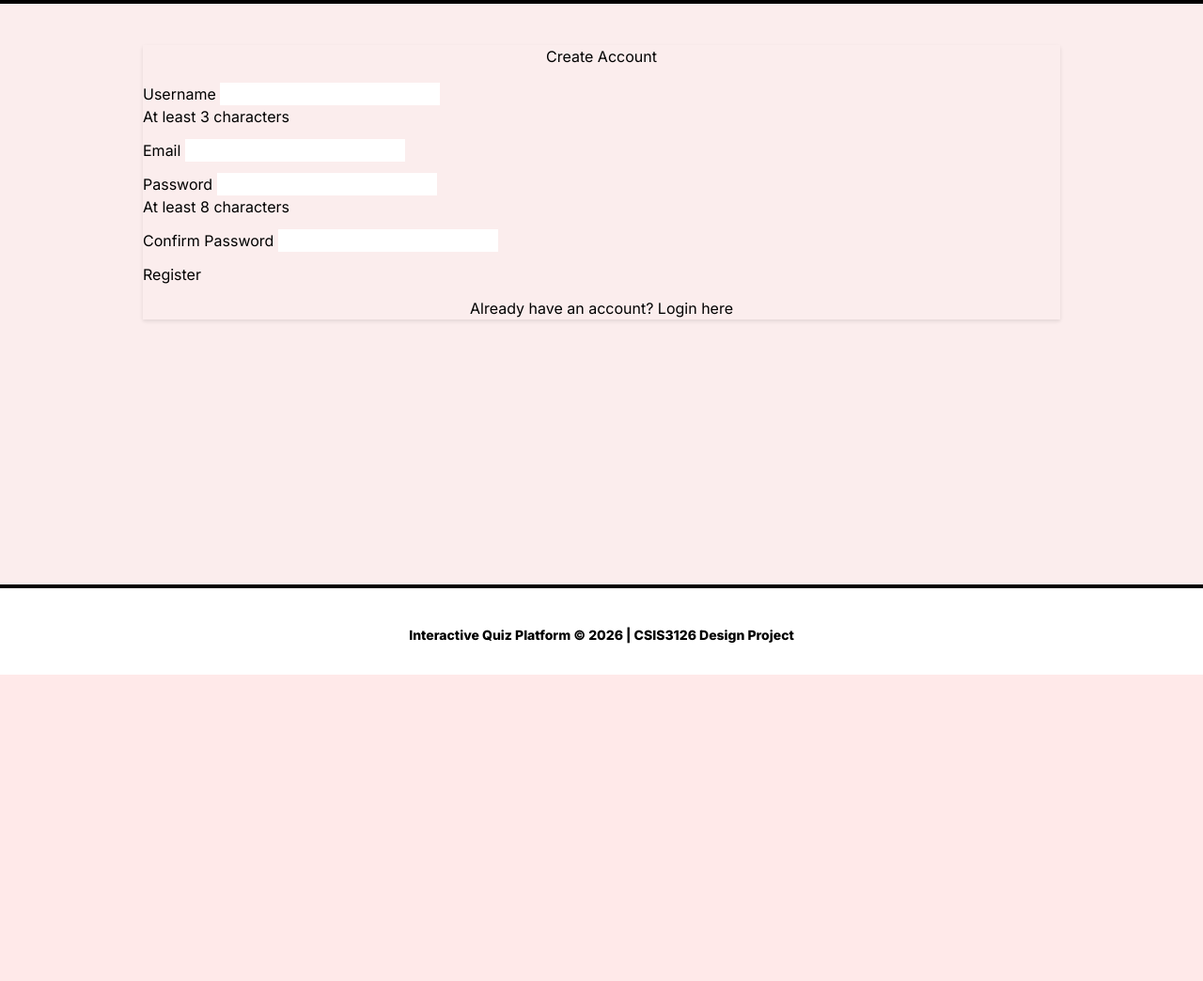
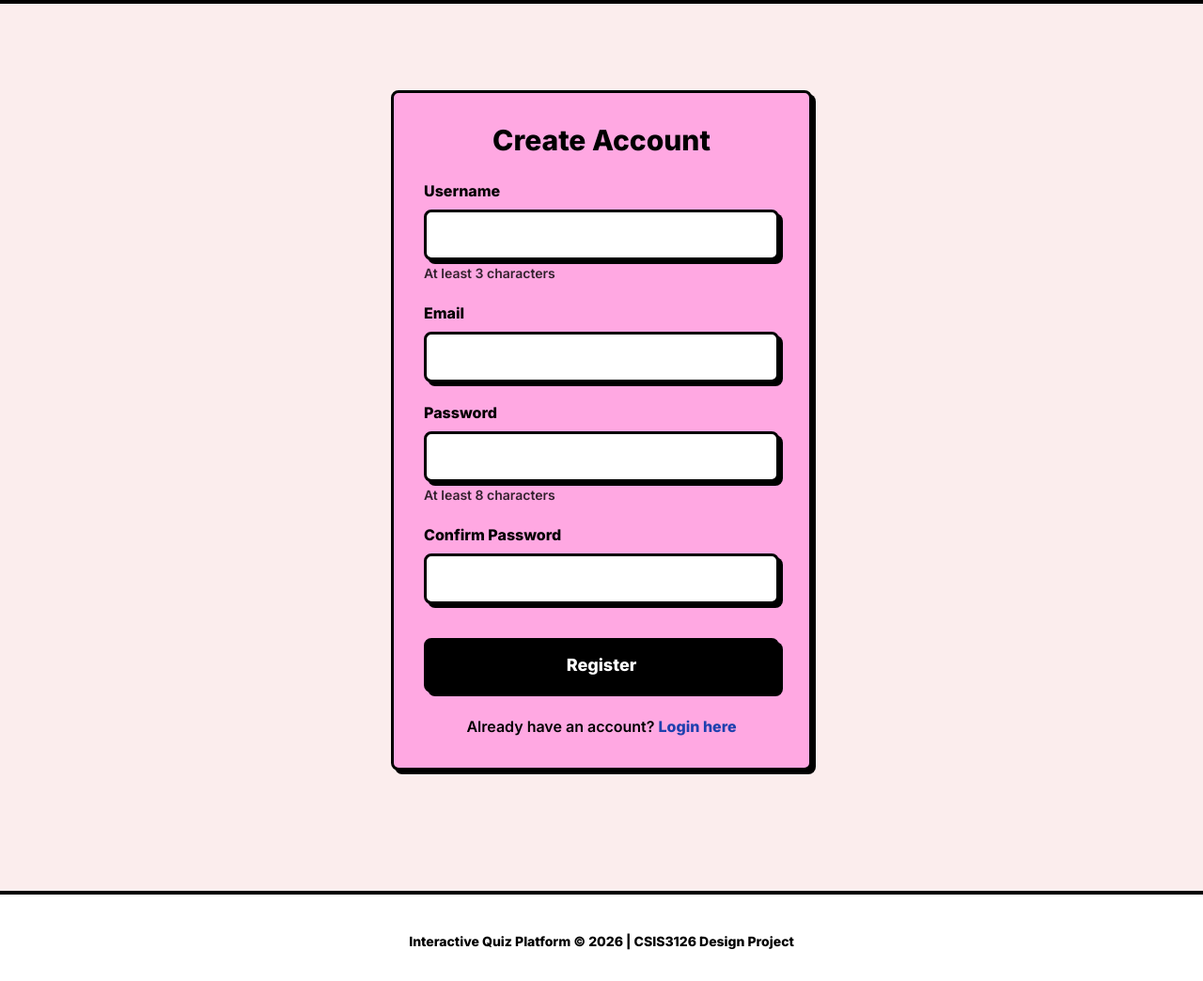
Before and after one commit to EnovWayoi/CSIS3126_Wayoi, a Flask app: page /register in a window 1280 px wide. Shown: the part 82-1126 px from the top of the page at 94% size. Before the commit the page ends 800 px from the top, so only its background shows below. Run offline with Flask 3, Linux system fonts and the light colour scheme; some libraries are stand-ins or nearby versions.

Commit message:
style: Redesign register page with Neo-brutalism aesthetic

```diff
--- a/src/templates/register.html
+++ b/src/templates/register.html
@@ -3,47 +3,48 @@
 {% block title %}Register - Quiz Platform{% endblock %}
 
 {% block content %}
-<div class="row justify-content-center">
-    <div class="col-md-6">
-        <div class="card">
-            <div class="card-body">
-                <h2 class="card-title text-center mb-4">Create Account</h2>
+<div class="flex justify-center mt-12 mb-20 relative z-0">
+    <div class="w-full max-w-md">
+        <div class="bg-neo-pink neo-card p-8">
+            <h2 class="text-3xl font-black text-center mb-6">Create Account</h2>
 
-                <form method="POST" action="{{ url_for('register') }}">
-                    <div class="mb-3">
-                        <label for="username" class="form-label">Username</label>
-                        <input type="text" class="form-control" id="username" name="username"
-                               required minlength="3" maxlength="50">
-                        <div class="form-text">At least 3 characters</div>
+            <form method="POST" action="{{ url_for('register') }}" class="flex flex-col gap-5">
+                <div>
+                    <label for="username" class="block font-bold mb-2">Username</label>
+                    <input type="text" class="neo-input bg-white" id="username" name="username" required minlength="3"
+                        maxlength="50">
+                    <div class="text-sm font-semibold mt-1 opacity-80">At least 3 characters</div>
                 </div>
 
-                    <div class="mb-3">
-                        <label for="email" class="form-label">Email</label>
-                        <input type="email" class="form-control" id="email" name="email"
-                               required maxlength="100">
+                <div>
+                    <label for="email" class="block font-bold mb-2">Email</label>
+                    <input type="email" class="neo-input bg-white" id="email" name="email" required maxlength="100">
                 </div>
 
-                    <div class="mb-3">
-                        <label for="password" class="form-label">Password</label>
-                        <input type="password" class="form-control" id="password" name="password"
-                               required minlength="8">
-                        <div class="form-text">At least 8 characters</div>
+                <div>
+                    <label for="password" class="block font-bold mb-2">Password</label>
+                    <input type="password" class="neo-input bg-white" id="password" name="password" required
+                        minlength="8">
+                    <div class="text-sm font-semibold mt-1 opacity-80">At least 8 characters</div>
                 </div>
 
-                    <div class="mb-3">
-                        <label for="confirm_password" class="form-label">Confirm Password</label>
-                        <input type="password" class="form-control" id="confirm_password"
-                               name="confirm_password" required>
+                <div>
+                    <label for="confirm_password" class="block font-bold mb-2">Confirm Password</label>
+                    <input type="password" class="neo-input bg-white" id="confirm_password" name="confirm_password"
+                        required>
                 </div>
 
-                    <div class="d-grid">
-                        <button type="submit" class="btn btn-primary">Register</button>
+                <div class="mt-4">
+                    <button type="submit" class="neo-btn bg-black text-white w-full py-3 text-lg hover:bg-gray-800">
+                        Register
+                    </button>
                 </div>
             </form>
 
-                <div class="text-center mt-3">
-                    <p>Already have an account? <a href="{{ url_for('login') }}">Login here</a></p>
-                </div>
+            <div class="text-center mt-6 font-semibold">
+                <p>Already have an account? <a href="{{ url_for('login') }}"
+                        class="text-blue-800 hover:underline decoration-2 underline-offset-4 font-bold">Login here</a>
+                </p>
             </div>
         </div>
     </div>
```
Lines whose indentation alone changed are shown as unchanged.
